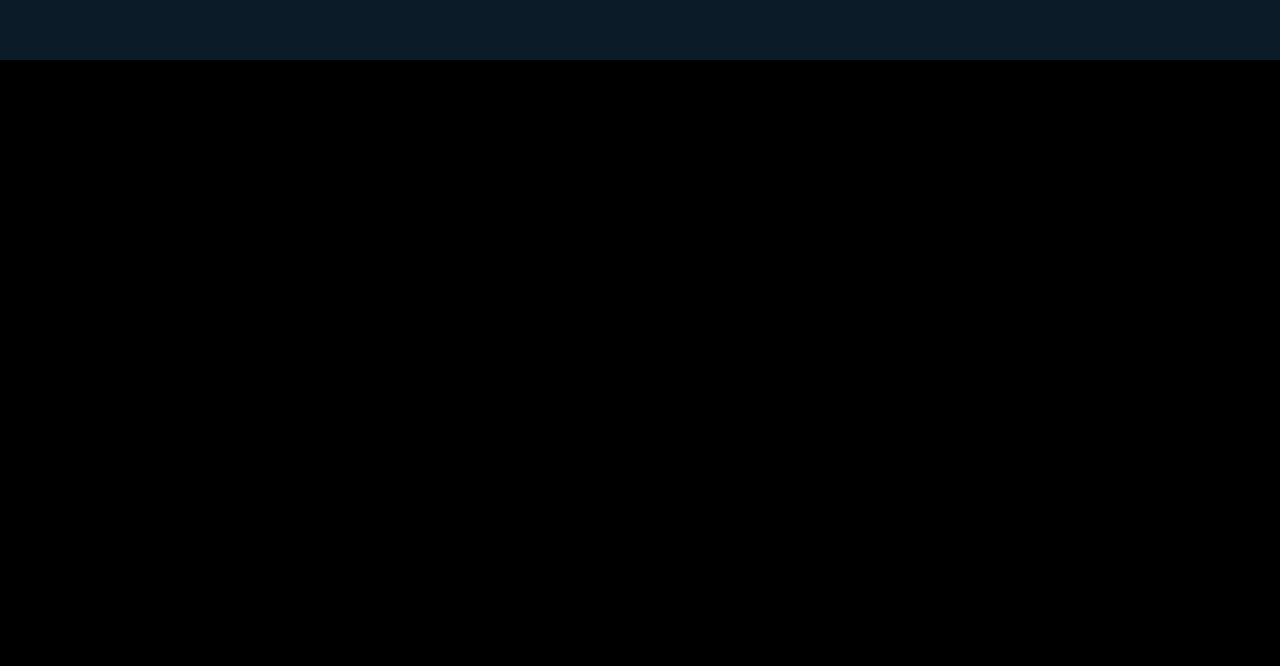
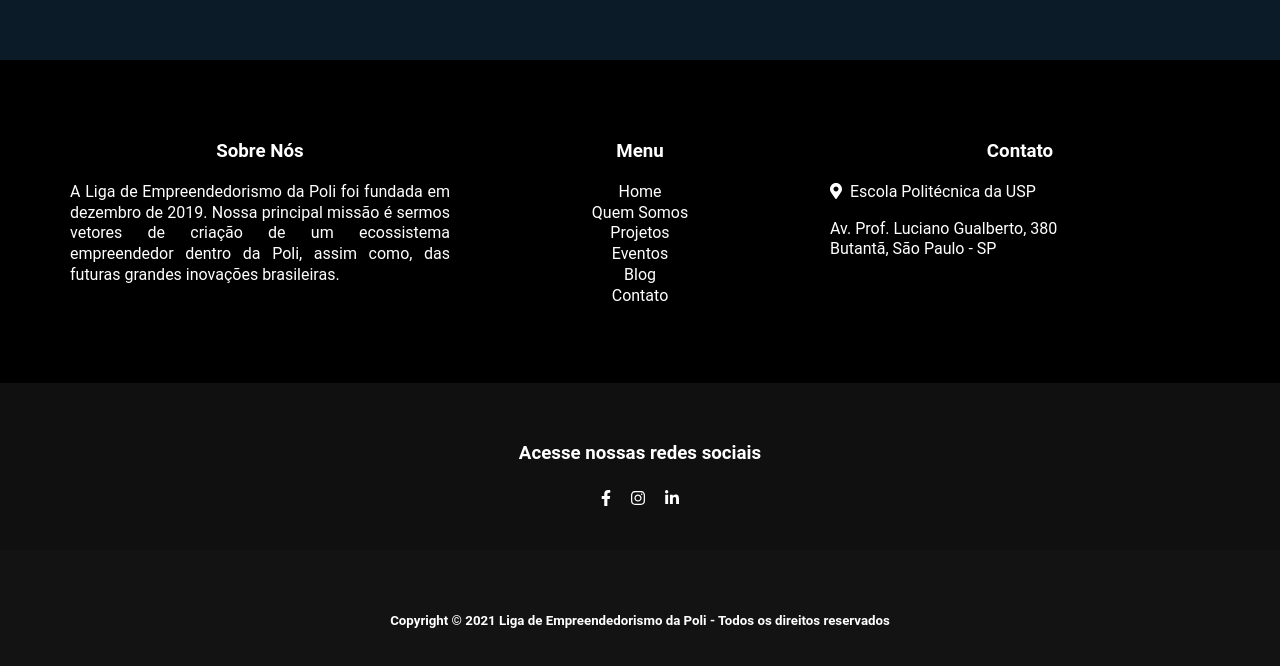
Before and after one commit to eduardoths/lepoliusp, a Next.js app: page / in a window 1280 px wide. Shown: the part 740-1406 px from the top of the page. Before the commit the page ends 800 px from the top, so only its background shows below. Built offline with nearby package versions, Linux system fonts and the light colour scheme.

Commit message:
Adicionado footer para o site

```diff
--- a/components/footer.js
+++ b/components/footer.js
@@ -1,10 +1,60 @@
+import Link from 'next/link';
+import { FontAwesomeIcon } from '@fortawesome/react-fontawesome'
+import { faMapMarkerAlt } from '@fortawesome/free-solid-svg-icons'
+import { faFacebookF, faInstagram, faLinkedinIn } from '@fortawesome/free-brands-svg-icons'
+
 export default function Footer() {
   return (
   <footer className="footer">
-    <div className="container">
-      <div className="footer-about"></div>
-      <div className="footer-social-media"></div>
-      <div className="footer-scroll-up"></div>
+    <div className="footer-about">
+      <div className="container">
+        <div className="row">
+          <div className="col col-4">
+            <h3>Sobre Nós</h3>
+            <p>
+              A Liga de Empreendedorismo da Poli foi fundada em dezembro de 2019. Nossa principal missão é
+              sermos vetores de criação de um ecossistema empreendedor dentro da Poli, assim como, das futuras
+              grandes inovações brasileiras.
+            </p>
+            </div>
+          <div className="col col-4">
+            <h3 className="footer__menu">Menu</h3>
+            <ul className="footer__menu">
+              <li><Link href="/">Home</Link></li>
+              <li><Link href="/Sobre">Quem Somos</Link></li>
+              <li><Link href="/Projetos">Projetos</Link></li>
+              <li><Link href="/Eventos">Eventos</Link></li>
+              <li><Link href="/Blog">Blog</Link></li>
+              <li><Link href="/Contato">Contato</Link></li>
+            </ul>
+          </div>
+          <div className="col col-4">
+            <h3>Contato</h3>
+            <p>
+              <FontAwesomeIcon icon={faMapMarkerAlt} width="10"/>&nbsp;
+              Escola Politécnica da USP
+            </p>
+            <p>Av. Prof. Luciano Gualberto, 380 <br/> Butantã, São Paulo - SP</p>
+          </div>
+        </div>
+      </div>
+    </div>
+    <div className="footer-social-media">
+      <h3>Acesse nossas redes sociais</h3>
+      <div className="flex flex-js-c">
+        <div>
+          <a target="_blank" href="https://facebook.com/lepoliusp"><FontAwesomeIcon icon={ faFacebookF } height="36"/></a>
+        </div>
+        <div>
+          <a target="_blank" href="https://instagram.com/lepoliusp/"><FontAwesomeIcon icon={ faInstagram } height="36"/></a>
+        </div>
+        <div>
+            <a target="_blank" href="https://www.linkedin.com/company/lepoliusp/"><FontAwesomeIcon icon={faLinkedinIn} height="36"/></a>
+        </div>
+      </div>
+    </div>
+    <div className="footer-scroll-up">
+      <h5>Copyright © 2021 Liga de Empreendedorismo da Poli - Todos os direitos reservados</h5>
     </div>
   </footer>
   );
--- a/styles/_footer.scss
+++ b/styles/_footer.scss
@@ -1,5 +1,44 @@
 .footer {
   color: #ffffff;
   width: 100%;
-  background-color: #cccccc;
+  background-color: $black;
+  p {
+    text-indent: 0;
+    text-align: justify;
+    justify-content: left;
+  }
+
+  h3, h5 {
+    text-align: center;
+  }
+
+  li {
+    list-style-type: none;
+  }
+
+  &-about {
+    padding: 60px 10px 60px 10px;
+  }
+
+  &-social-media {
+    padding: 40px 0 40px 0;
+    background-color: #101010;
+    width: 100%;
+    > div > div {
+      padding: 5px 10px 0 10px;
+    }
+  }
+
+  &__menu {
+    text-align: center;
+    padding: 0;
+    ul {
+      display: block;
+
+    }
+  }
+  &-scroll-up {
+    background-color: #131313;
+    padding: 40px 10px 40px 10px;
+  }
 }
--- a/styles/_globals.scss
+++ b/styles/_globals.scss
@@ -42,6 +42,8 @@ a, a:link, a:visited {
 p {
   text-indent: 1.5rem;
   overflow-wrap: break-word;
+  text-align: justify;
+  justify-content: left;
 }
 
 img {
--- a/styles/_grid.scss
+++ b/styles/_grid.scss
@@ -5,7 +5,6 @@
 }
 [class*="col-"] {
   float: left;
-  padding: 0;
   margin: 0;
   max-width: 100%;
   width: 100%;
```
Also changed, not shown: package.json (+7 -2 lines), 1 other file (tests, documents, lock files or other folders).
